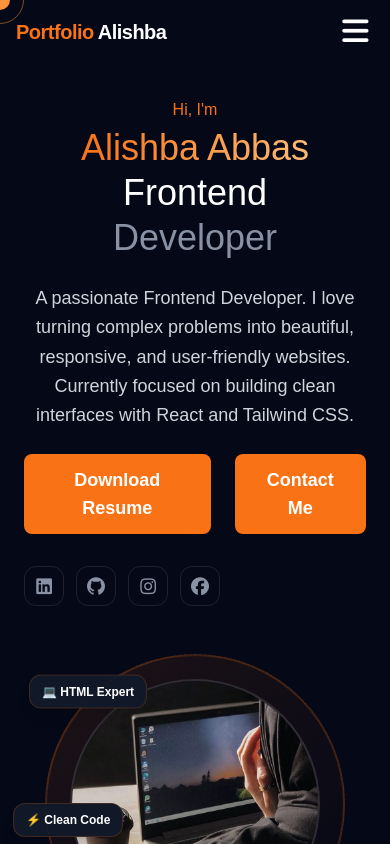
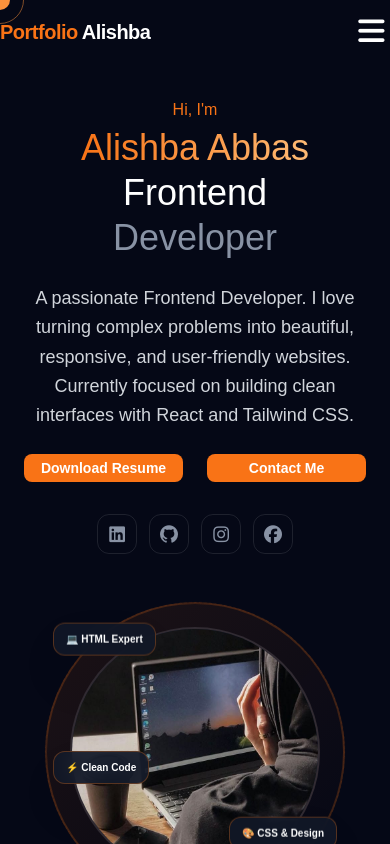
Before and after one commit to Alishba-29919/Personal-portfolio, a React (Vite) app: page /contact in a window 390 px wide. Shown: the top 844 px of the page. Built offline with nearby package versions, Linux system fonts and the light colour scheme; some icons are missing.

Commit message:
responsive updates

```diff
--- a/src/components/Hero.jsx
+++ b/src/components/Hero.jsx
@@ -14,10 +14,25 @@ const SocialLinks = [
 
   //  right side floating badges avatar
 
-  const FloatingBadge  = [
-  { text: "💻 HTML Expert",  pos: "top-8 -left-4",   anim: "animate-[floatUp_4s_ease-in-out_infinite]" },
-  { text: "🎨 CSS & Design", pos: "bottom-16 -right-4", anim: "animate-[floatDown_5s_ease-in-out_infinite]" },
-  { text: "⚡ Clean Code",   pos: "top-1/2 -left-8",  anim: "animate-[floatUp_3.5s_ease-in-out_infinite]" },
+  const FloatingBadge = [
+  {
+    text: "💻 HTML Expert",
+    // Mobile: top-8 left-2 | Badi Screen: sm:-left-6
+    pos: "top-8 left-2 sm:-left-6",
+    anim: "animate-[floatUp_4s_ease-in-out_infinite]"
+  },
+  {
+    text: "🎨 CSS & Design",
+    // Mobile: bottom-16 right-2 | Badi Screen: sm:-right-6
+    pos: "bottom-16 right-2 sm:-right-6",
+    anim: "animate-[floatDown_5s_ease-in-out_infinite]"
+  },
+  {
+    text: "⚡ Clean Code",
+    // Mobile: top-1/2 left-2 | Badi Screen: sm:-left-10
+    pos: "top-1/2 left-2 sm:-left-10",
+    anim: "animate-[floatUp_3.5s_ease-in-out_infinite]"
+  },
 ];
 
 
@@ -62,20 +77,22 @@ const Hero = () => {
             <a
               href="/resume.pdf"
               download="resume.pdf"
-              className="bg-orange-500 hover:bg-orange-500 text-white text-lg font-bold px-6 py-3 rounded-lg transition-all duration-200 hover:-translate-y-0.5 hover:shadow-lg hover:shadow-orange-600/30"
+              className="bg-orange-500 hover:bg-orange-500 text-white  font-bold px-4 py-1 md:px-6 md:py-3 lg:px-6 lg:py-3
+              text-sm md:text-lg lg:text-lg w-full sm:w-auto rounded-lg transition-all duration-200 hover:-translate-y-0.5 hover:shadow-lg hover:shadow-orange-600/30"
             >
               Download Resume
             </a>
+            {/* px-6 py-3 */}
             <a
               href="#contact"
-              className="bg-orange-500 hover:bg-orange-500 text-white text-lg font-bold px-6 py-3 rounded-lg transition-all duration-200 hover:-translate-y-0.5 hover:shadow-lg hover:shadow-orange-600/30"
+              className="bg-orange-500 hover:bg-orange-500 text-white text-sm md:text-lg lg:text-lg  font-bold px-4 py-1 md:px-6 md:py-3 lg:px-6 lg:py-3 w-full sm:w-auto rounded-lg transition-all duration-200 hover:-translate-y-0.5 hover:shadow-lg hover:shadow-orange-600/30"
             >
               Contact Me
             </a>
           </div>
 
           {/* social links */}
-          <div className="flex gap-3 pt-2">
+          <div className="flex gap-3 pt-2 justify-center md:justify-start lg:justify-start">
             {SocialLinks.map((s) => (
               <a key={index} href={s.url} target="_blank"
 
@@ -117,8 +134,15 @@ const Hero = () => {
              {FloatingBadge.map((b) => (
                 <div
                   key={b.text}
-                  className={`absolute ${b.pos} ${b.anim} bg-[#111827] border border-orange-500/20 rounded-xl px-3 py-2 text-xs font-semibold whitespace-nowrap shadow-lg`}
-                >
+                  className={`absolute ${b.pos} ${b.anim} /* Design */
+      bg-[#111827]/90 backdrop-blur-md border border-orange-500/30
+      rounded-xl px-3 py-2 shadow-2xl z-20
+      /* Typography */
+      text-[10px] sm:text-xs font-bold text-white whitespace-nowrap
+      /* Interaction */
+      hover:scale-110 transition-transform cursor-default`}
+  >
+
                   {b.text}
                 </div>
               ))}
--- a/src/components/Navbar.jsx
+++ b/src/components/Navbar.jsx
@@ -33,7 +33,7 @@ const Navbar = () => {
 
     return (
         <nav className={`fixed top-0 left-0 right-0 z-50 transition-all duration-300 ${Scroll ? "bg-[#0a0e1a]/90 backdrop-blur-md border-b border-orange-500/20 shadow-lg" : "bg-transparent"}`}>
-            <div className="flex justify-between items-center max-w-[1200px] mx-auto px-4 h-16">
+            <div className="flex justify-between items-center max-w-[1200px] mx-auto px3 h-16">
                 {/* Logo */}
                 <Link to="/" onClick={() => handleScrollTo('hero')} className="font-bold text-xl text-orange-500 tracking-tight flex items-center">
                     Portfolio <span className='text-white ml-1'>Alishba</span>
--- a/src/components/Skills.jsx
+++ b/src/components/Skills.jsx
@@ -44,7 +44,7 @@ export default function Skills() {
 
   return (
     <section id="skills" ref={sectionRef} className="py-24 px-6 ">
-      <div className="max-w-5xl mx-auto">
+      <div className="max-w-6xl mx-auto">
 
         {/* Section Header */}
         <div className="text-center mb-14">
@@ -66,7 +66,7 @@ export default function Skills() {
             // style={{ animationDelay }} = stagger effect (one after another)
             <div
               key={skill.name}
-              className="bg-[#0a0e1a] border border-orange-500/15 rounded-2xl p-5 hover:border-orange-500/40 transition-all duration-200 hover:-translate-y-1"
+              className="bg-[#0a0e1a] border border-orange-500/20 rounded-2xl p-5 hover:border-orange-500/40 transition-all duration-200 hover:-translate-y-1"
               style={{ animationDelay: `${index * 100}ms` }}
             >
               {/* Skill name + percentage */}
```
